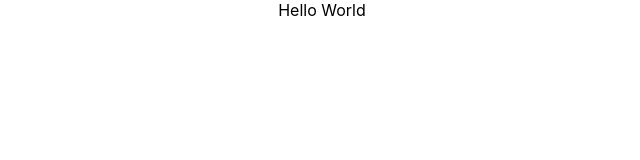
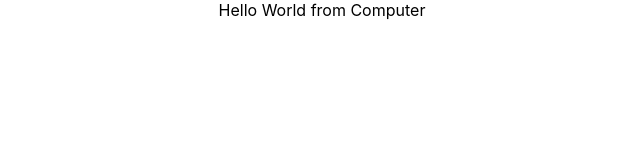
Before and after one commit to emiliacantero/WiscEvents, a React (Create React App) app in the folder wiscevents/: page / in a window 1280 px wide. Shown: the top 160 px of the page, without its empty margins (318-958 px from the left). Built offline with nearby package versions, Linux system fonts and the light colour scheme.

Commit message:
test push

```diff
--- a/wiscevents/src/Components/App/App.js
+++ b/wiscevents/src/Components/App/App.js
@@ -3,7 +3,7 @@ import './App.css';
 function App() {
   return (
     <div className="App">
-      Hello World
+      Hello World from Computer
     </div>
   );
 }
```
